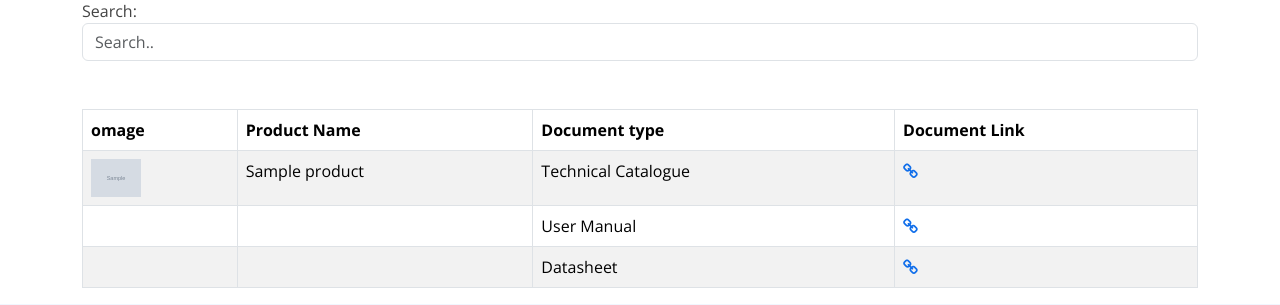
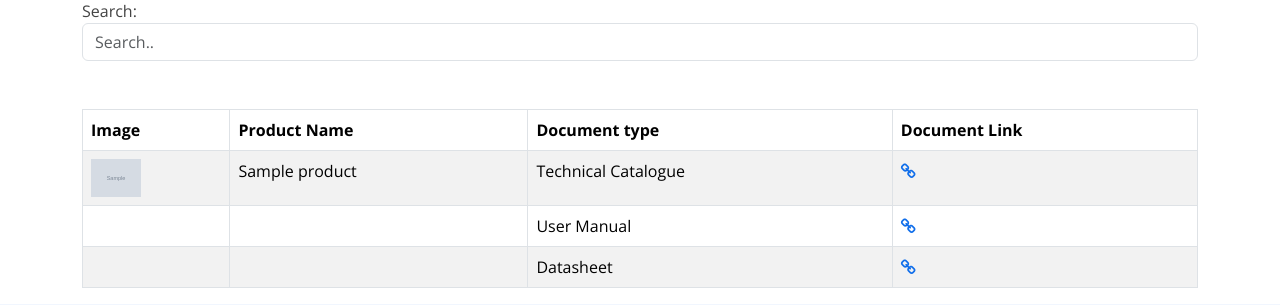
Before and after one commit to Smit0921/hiecon-website, a Django app: page /team/ in a window 1280 px wide. Shown: the part 307-612 px from the top of the page. Run offline with Django 5.2, Linux system fonts and the light colour scheme; tables that the repository leaves empty hold one stand-in row (values such as "Sample post"); grey boxes marked "Sample" are stand-in pictures; parts of the project's set-up code (start-up, migrations or seed data) failed here and were passed over; some libraries are stand-ins or nearby versions.

Commit message:
Update document.html

```diff
--- a/hiecon/templates/document.html
+++ b/hiecon/templates/document.html
@@ -30,7 +30,7 @@
       <table class="table table-bordered table-striped">
         <thead>
           <tr>
-            <th>omage</th>
+            <th>Image</th>
             <th>Product Name</th>
             <th>Document type</th>
             <th>Document Link</th>
```
